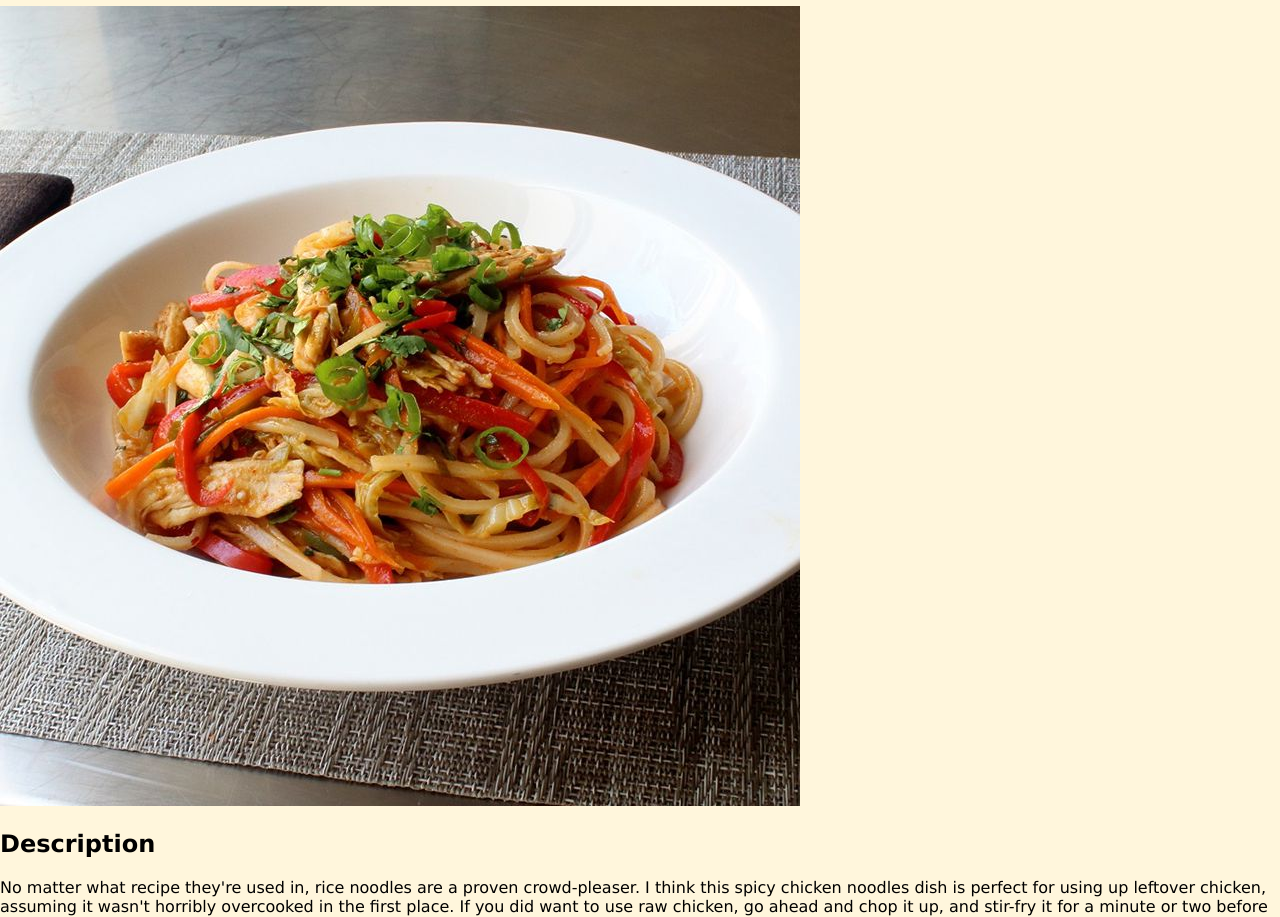
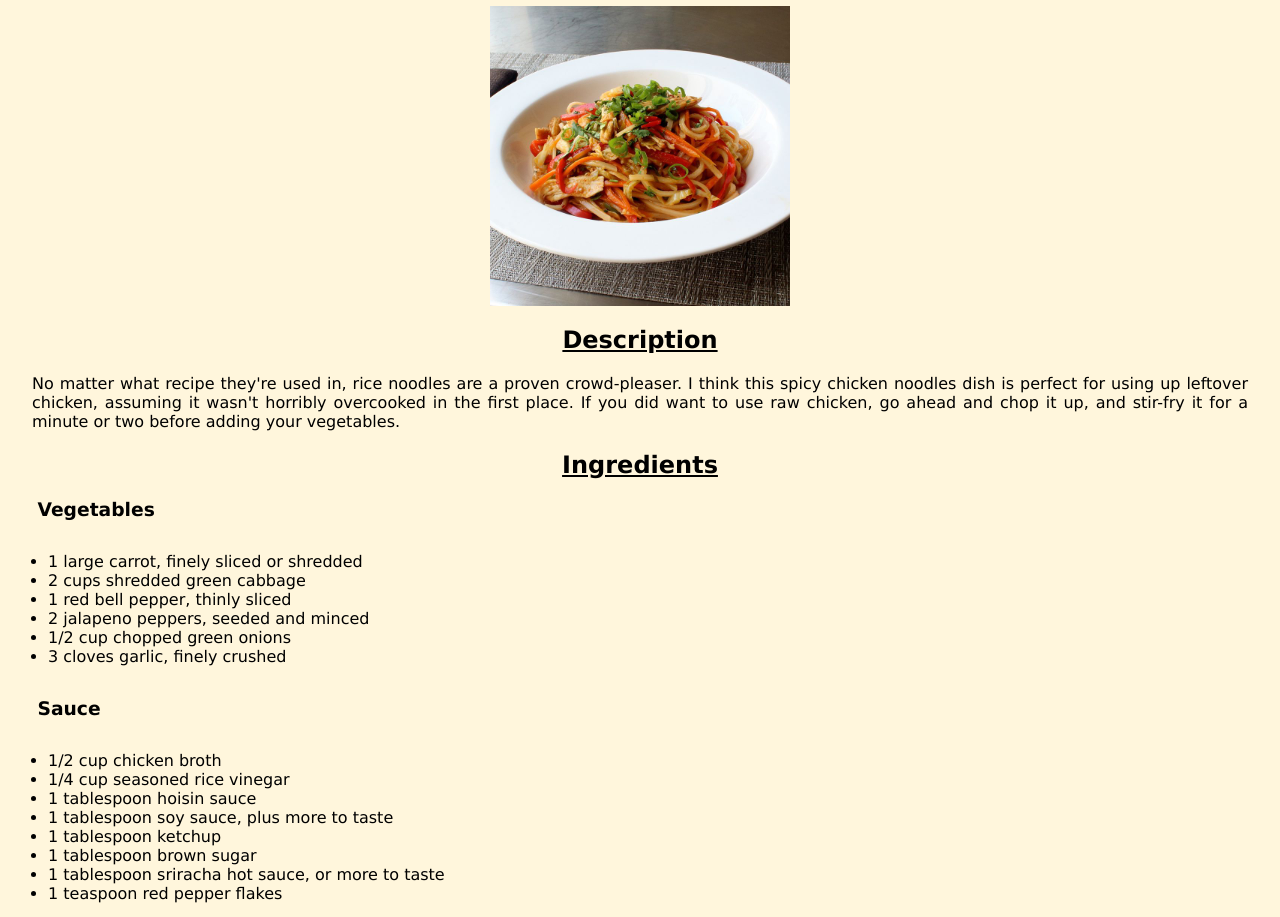
Before and after one commit to LikelyTransformer/odin-recipies, a plain HTML site: page recipies/spicy-chicken-noodles.html in a window 1280 px wide. Shown: the part 209-1126 px from the top of the page. Drawn offline with Linux system fonts and the light colour scheme.

Commit message:
Updated overall pages styling to be more easily readable.

```diff
--- a/recipies/spicy-chicken-noodles.html
+++ b/recipies/spicy-chicken-noodles.html
@@ -17,7 +17,7 @@
     <h1>Spicy Chicken Noodles</h1>
     <img src="images/spicy-chicken-noodles.jpg" alt="Spicy Chicken Noodles">
     <h2>Description</h2>
-    <p>No matter what recipe they're used in, rice noodles are a proven crowd-pleaser.
+    <p class="desc">No matter what recipe they're used in, rice noodles are a proven crowd-pleaser.
         I think this spicy chicken noodles dish is perfect for using up leftover chicken, assuming it wasn't horribly overcooked in the first place.
         If you did want to use raw chicken, go ahead and chop it up, and stir-fry it for a minute or two before adding your vegetables.</p>
     <h2>Ingredients</h2>
--- a/style.css
+++ b/style.css
@@ -17,6 +17,7 @@ h1.header {
     background-color: rgb(185, 177, 153);
     margin: 0 0;
     padding-top: 16px;
+    text-decoration: none;
 }
 
 div.navbar {
@@ -33,3 +34,32 @@ div.navbar a {
     border: solid 2px black;
     border-radius: 4px;
 }
+
+h1, h2 {
+    text-align: center;
+    text-decoration: underline;
+}
+
+h3 {
+    padding: 0 2em;
+}
+
+p {
+    padding: 0 2em;
+}
+
+p.desc {
+    text-align: justify;
+}
+
+ul, ol {
+    padding: 0 1em;
+    margin: 2em;
+}
+
+img {
+    display: flex;
+    margin: 0 auto;
+    height: 300px;
+    width: auto;
+}
```
Also changed, not shown: recipies/lasagna.html (+1 -1 lines), recipies/pbj.html (+1 -1 lines).
